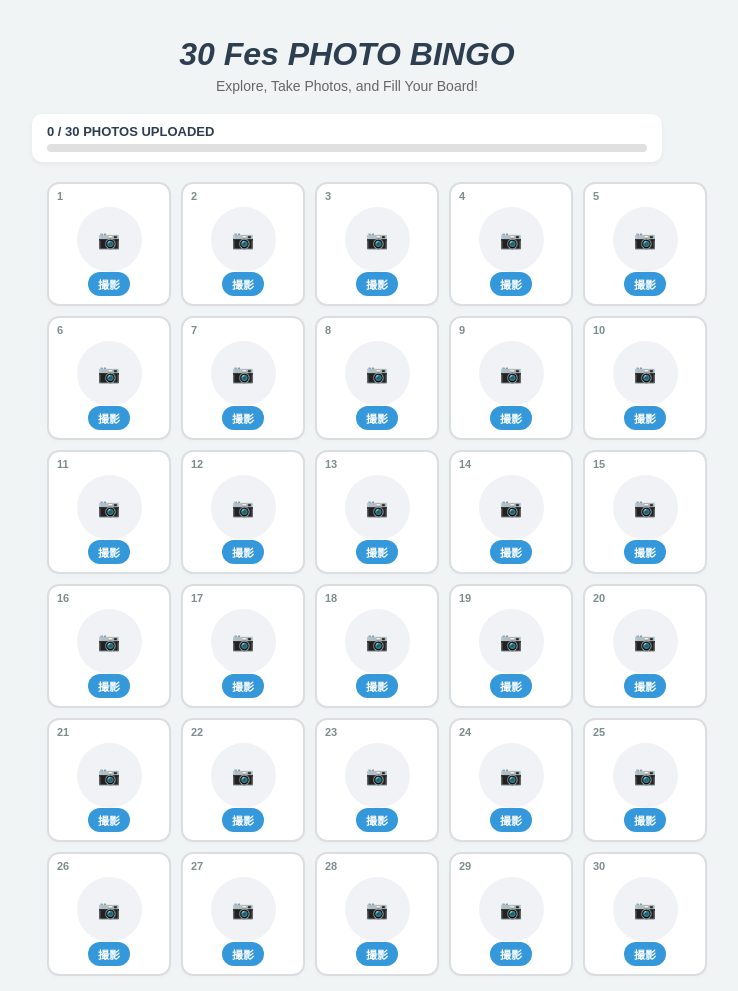
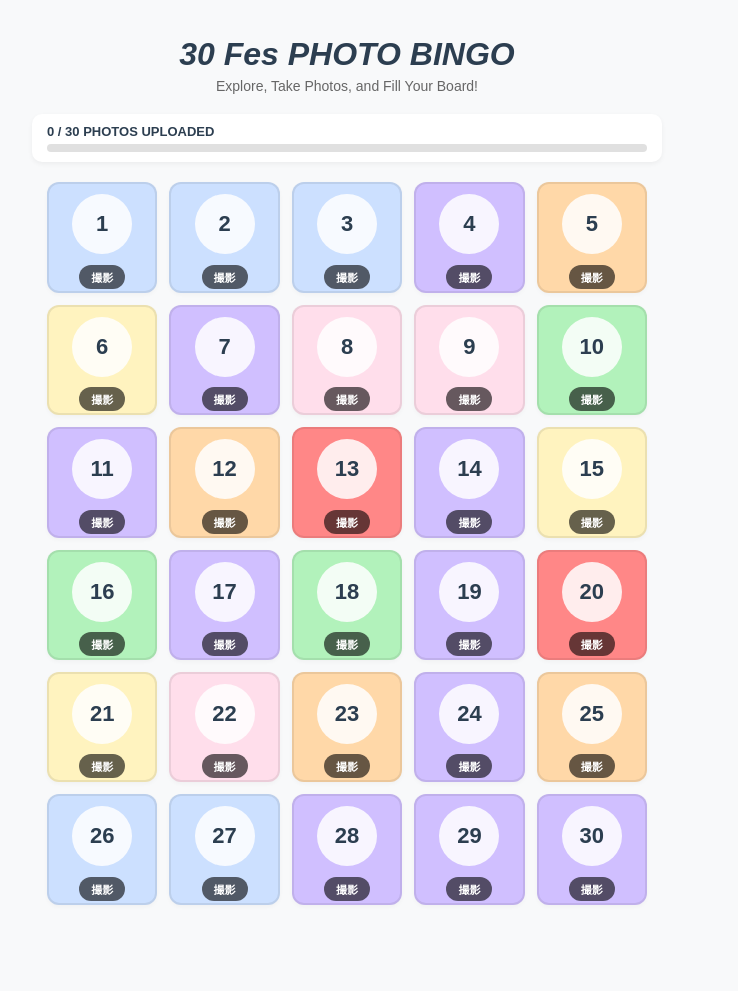
Before and after one commit to kodadesu/30_fes_pic_bingo, a Flask app: page / in a window 1280 px wide. Shown: the whole page, without its empty margins (293-1031 px from the left). After the commit the page ends 905 px from the top, so only its background shows below. Run offline with Flask 3, Linux system fonts and the light colour scheme.

Commit message:
Update UI design and color scheme

```diff
--- a/templates/index.html
+++ b/templates/index.html
@@ -3,9 +3,9 @@
 <head>
     <meta charset="UTF-8">
     <meta name="viewport" content="width=device-width, initial-scale=1.0">
-    <title>PHOTO BINGO</title>
+    <title>30 Fes PHOTO BINGO</title>
     <style>
-        body { font-family: sans-serif; margin: 0; padding: 15px; background: #f0f4f4; text-align: center; }
+        body { font-family: sans-serif; margin: 0; padding: 15px; background: #f8f9fa; text-align: center; }
         h1 { color: #2c3e50; margin-bottom: 5px; font-style: italic; }
         p.subtitle { color: #666; font-size: 14px; margin-top: 0; margin-bottom: 20px; }
 
@@ -14,22 +14,12 @@
         }
         .progress-text { font-size: 13px; font-weight: bold; color: #2c3e50; margin-bottom: 5px; text-align: left; }
         .progress-bar { background: #e0e0e0; border-radius: 4px; height: 8px; overflow: hidden; }
-        .progress-fill {
-            appearance: none;
-            display: block;
-            width: 100%;
-            height: 8px;
-            border: 0;
-            background: transparent;
-        }
-        .progress-fill::-webkit-progress-bar { background: transparent; }
-        .progress-fill::-webkit-progress-value { background: #27ae60; transition: width 0.3s; }
-        .progress-fill::-moz-progress-bar { background: #27ae60; transition: width 0.3s; }
+        .progress-fill { background: #27ae60; height: 100%; width: 0%; transition: width 0.3s; }
 
         .grid {
             display: grid;
             grid-template-columns: repeat(3, 1fr);
-            gap: 10px;
+            gap: 12px;
             max-width: 600px;
             margin: 0 auto;
         }
@@ -38,37 +28,44 @@
         }
 
         .card {
-            background: white;
-            border: 2px solid #dcdde1;
+            border: 2px solid rgba(0,0,0,0.08);
             border-radius: 12px;
-            padding: 8px;
+-           padding: 8px;
             display: flex;
             flex-direction: column;
             align-items: center;
             justify-content: space-between;
             aspect-ratio: 1 / 1;
-            box-shadow: 0 2px 4px rgba(0,0,0,0.02);
+            box-shadow: 0 2px 4px rgba(0,0,0,0.03);
             position: relative;
         }
-        .card.completed { border-color: #27ae60; background: #e8f8f5; }
-
-        .card-number {
-            position: absolute; top: 6px; left: 8px; font-size: 11px; font-weight: bold; color: #7f8c8d;
-        }
+        .card.completed { border-color: #27ae60; }
 
         .photo-area {
-            width: 65px; height: 65px; border-radius: 50%; overflow: hidden; margin-top: 15px; background: #f1f2f6; display: flex; align-items: center; justify-content: center; position: relative;
+            width: 60px; height: 60px; border-radius: 50%; overflow: hidden; margin-top: 10px; background: rgba(255,255,255,0.85); display: flex; align-items: center; justify-content: center; position: relative;
         }
-        .card.completed .photo-area { border: 2px solid #27ae60; }
+        .card.completed .photo-area { border: 2px solid #27ae60; margin-top: 5px; }
         .photo-area img { width: 100%; height: 100%; object-fit: cover; }
-        .placeholder-icon { font-size: 18px; color: #b2bec3; }
+
+        .number-display {
+            font-size: 22px; font-weight: 800; color: #2c3e50;
+        }
 
         input[type="file"] { display: none; }
         .upload-btn {
-            background: #3498db; color: white; padding: 4px 10px; font-size: 11px;
-            border-radius: 20px; cursor: pointer; display: inline-block; font-weight: bold;
+            background: rgba(0,0,0,0.6); color: white; padding: 4px 12px; font-size: 11px;
+            border-radius: 20px; cursor: pointer; display: inline-block; font-weight: bold; margin-bottom: 2px;
         }
         .card.completed .upload-btn { background: #27ae60; }
+
+        /* カラーバリエーション（違いがはっきり分かるように調整） */
+        .bg-blue { background-color: #cce0ff; }       /* すっきりした青 */
+        .bg-yellow { background-color: #fff3bf; }    /* 明るい黄色 */
+        .bg-purple { background-color: #d0bfff; }    /* しっかりした青みパープル */
+        .bg-orange { background-color: #ffd8a8; }    /* 鮮やかなオレンジ */
+        .bg-pink { background-color: #ffdeeb; }      /* はっきりしたローズピンク */
+        .bg-green { background-color: #b2f2bb; }     /* 爽やかな緑 */
+        .bg-red { background-color: #ff8787; }       /* 濃いめの赤 */
     </style>
 </head>
 <body>
@@ -79,20 +76,28 @@
     <div class="progress-container">
         <div class="progress-text">{{ completed_count }} / 30 PHOTOS UPLOADED</div>
         <div class="progress-bar">
-            <progress class="progress-fill" value="{{ completed_count }}" max="30" aria-label="アップロード済み写真"></progress>
+            <div class="progress-fill" style="width: {{ (completed_count / 30) * 100 }}%;"></div>
         </div>
     </div>
 
     <div class="grid">
         {% for item in items %}
-        <div class="card {% if item.image_url %}completed{% endif %}">
-            <span class="card-number">{{ item.id }}</span>
+            {% set color_class = "bg-blue" %}
+            {% if item.id in [1, 2, 3, 26, 27] %}{% set color_class = "bg-blue" %}
+            {% elif item.id in [4, 7, 11, 14, 17, 19, 24, 28, 29, 30] %}{% set color_class = "bg-purple" %}
+            {% elif item.id in [5, 12, 23, 25] %}{% set color_class = "bg-orange" %}
+            {% elif item.id in [6, 15, 21] %}{% set color_class = "bg-yellow" %}
+            {% elif item.id in [8, 9, 22] %}{% set color_class = "bg-pink" %}
+            {% elif item.id in [10, 16, 18] %}{% set color_class = "bg-green" %}
+            {% elif item.id in [13, 20] %}{% set color_class = "bg-red" %}
+            {% endif %}
 
+        <div class="card {{ color_class }} {% if item.image_url %}completed{% endif %}">
             <div class="photo-area">
                 {% if item.image_url %}
                     <img src="{{ item.image_url }}" alt="Photo">
                 {% else %}
-                    <span class="placeholder-icon">📷</span>
+                    <span class="number-display">{{ item.id }}</span>
                 {% endif %}
             </div>
 
```
